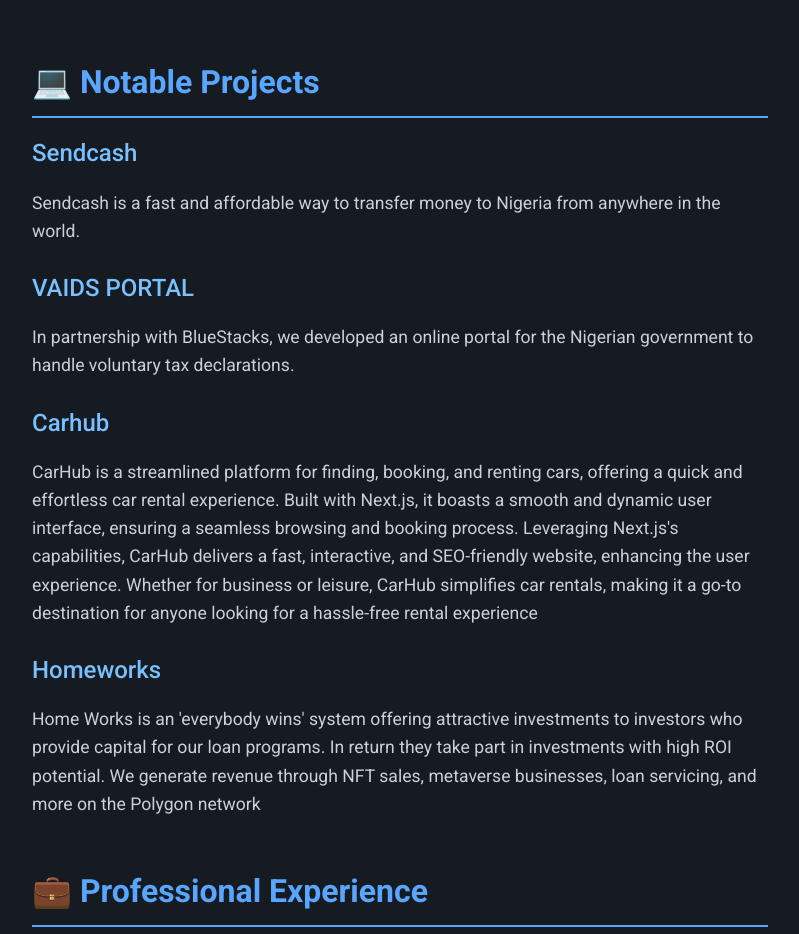
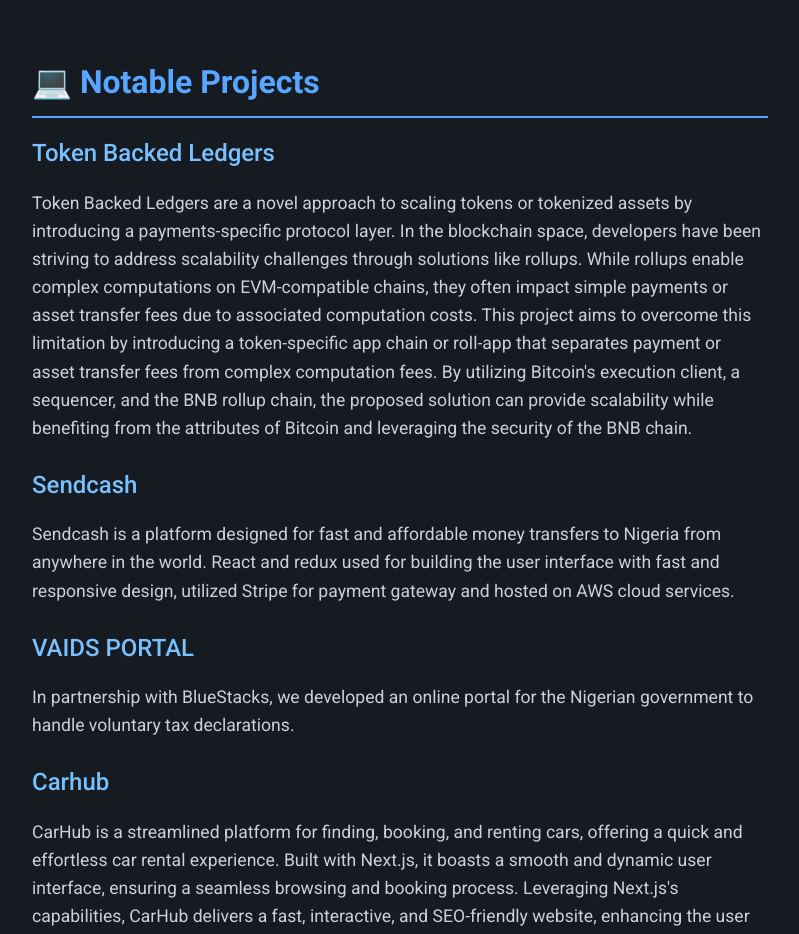
Before and after one commit to Aaofash/Adekunle-s-Resume, a plain HTML site: page index.html in a window 1280 px wide. Shown: the part 1220-2154 px from the top of the page, without its empty margins (240-1039 px from the left). Drawn offline with nearby package versions, Linux system fonts and the light colour scheme.

Commit message:
Add files via upload

```diff
--- a/index.html
+++ b/index.html
@@ -3,7 +3,7 @@
 <head>
   <meta charset="UTF-8">
   <meta name="viewport" content="width=device-width, initial-scale=1.0">
-  <title>Dylan Kawalec - Resume</title>
+  <title>Adekunle Fasakin - Resume</title>
   <link href="https://cdn.jsdelivr.net/npm/tailwindcss@2.2.19/dist/tailwind.min.css" rel="stylesheet">
   <link href="https://fonts.googleapis.com/css2?family=Roboto:wght@400;500;700&display=swap" rel="stylesheet">
   <style>
@@ -308,9 +308,23 @@ footer {
     <section>
       <h2>&#x1F4BB; Notable Projects</h2>
       <div class="experience-item">
+        <h3><a href="https://zenithledger.pages.dev/">Token Backed Ledgers</a></h3>
+        <p>
+            Token Backed Ledgers are a novel approach to scaling tokens or tokenized assets by introducing
+             a payments-specific protocol layer. In the blockchain space, developers have been striving to address
+             scalability challenges through solutions like rollups. While rollups enable complex computations on EVM-compatible
+             chains, they often impact simple payments or asset transfer fees due to associated computation costs. This project
+             aims to overcome this limitation by introducing a token-specific app chain or roll-app that separates payment or
+             asset transfer fees from complex computation fees. By utilizing Bitcoin's execution client, a sequencer, and the BNB rollup
+            chain, the proposed solution can provide scalability while benefiting from the attributes of Bitcoin and leveraging the security of the BNB chain.
+        </p>
+      </div>
+      <div class="experience-item">
         <h3><a href="https://app.sendcash.africa/">Sendcash</a></h3>
         <p>
-            Sendcash is a fast and affordable way to transfer money to Nigeria from anywhere in the world.
+            Sendcash is a platform designed for fast and affordable money transfers to Nigeria from anywhere in the world.
+            React and redux used for building the user interface
+        with fast and responsive design, utilized Stripe for payment gateway and hosted on AWS cloud services.
         </p>
       </div>
 
```
